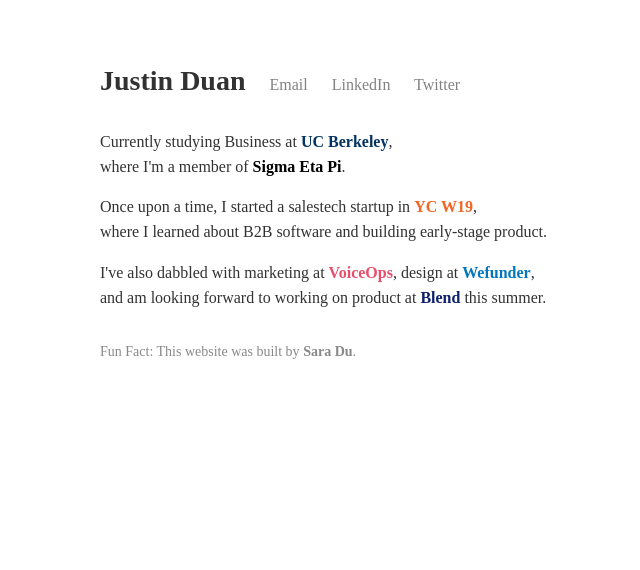
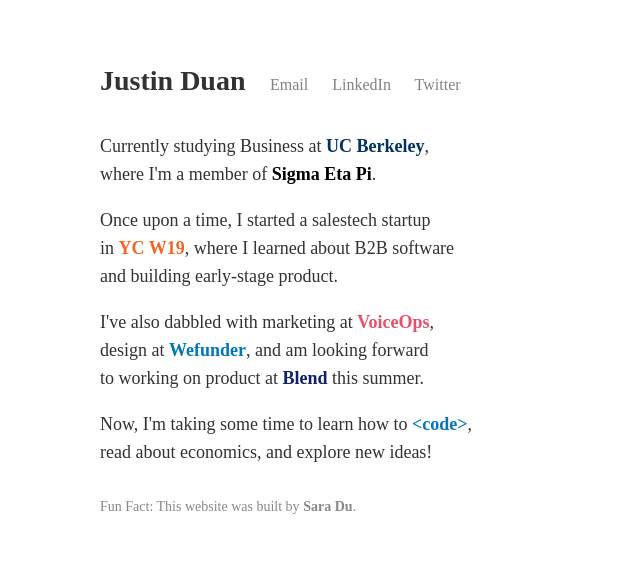
Before and after one commit to jusduan/justinduan, a PHP site: page /index.html in a window 1280 px wide. Shown: the top 570 px of the page, without its empty margins (28-668 px from the left). Run offline with PHP 8.4, Linux system fonts and the light colour scheme.

Commit message:
increased font size, last addition to what im doing right now

```diff
--- a/index.html
+++ b/index.html
@@ -34,17 +34,22 @@
       <p>Currently studying Business at <a href="https://www.facebook.com/groups/UCBMFET/" style="color: #033360; font-weight: 600">UC Berkeley</a>,
          <br> where I'm a member of <a href="http://www.ucberkeleysep.com/" style="color: black; font-weight: 600">Sigma Eta Pi</a>.</p>
 
-      <p>Once upon a time, I started a salestech startup in <a href="https://www.ycombinator.com/" style="color: #F26522; font-weight: 600">YC W19</a>, <br>
-        where I learned about B2B software and building early-stage product.
-          </p>
+      <p>Once upon a time, I started a salestech startup <br> in <a href="https://www.ycombinator.com/" style="color: #F26522; font-weight: 600">YC W19</a>,
+        where I learned about B2B software <br> and building early-stage product.
+      </p>
 
       <p>I've also dabbled with marketing at
-            <a href="https://voiceops.com/" style="color: #E84F6B; font-weight: 600">VoiceOps</a>,
-            design at <a href="https://wefunder.com/" style="color: #0277BD; font-weight: 600">Wefunder</a>, <br>
-            and am looking forward to working on product at <a href="https://blend.com/" style="color: #0F216B; font-weight: 600">Blend</a> this summer.</p>
+            <a href="https://voiceops.com/" style="color: #E84F6B; font-weight: 600">VoiceOps</a>, <br>
+            design at <a href="https://wefunder.com/" style="color: #0277BD; font-weight: 600">Wefunder</a>,
+            and am looking forward <br> to working on product at <a href="https://blend.com/" style="color: #0F216B; font-weight: 600">Blend</a> this summer.</p>
+
+      <p>
+      Now, I'm taking some time to learn how to <a href="https://cs61a.org/" style="color: #0277BD; font-weight: 600">&#60;code&gt;</a>,
+      <br> read about economics, and explore new ideas!
+      </p>
 
       <div class="footnotes">
-        <p> Fun Fact: This website was built by <a href="saradu.com" style="color: #black; font-weight: 600">Sara Du</a>.
+        <p> Fun Fact: This website was built by <a href="https://saradu.com" style="color: #black; font-weight: 600">Sara Du</a>.
         </p>
       </div>
 
--- a/styles.css
+++ b/styles.css
@@ -11,7 +11,7 @@ body {
 body {
   line-height: calc(28 / 18);
   color: #323232;
-  font-size: 16px;
+  font-size: 18px;
 }
 
 a {
```
